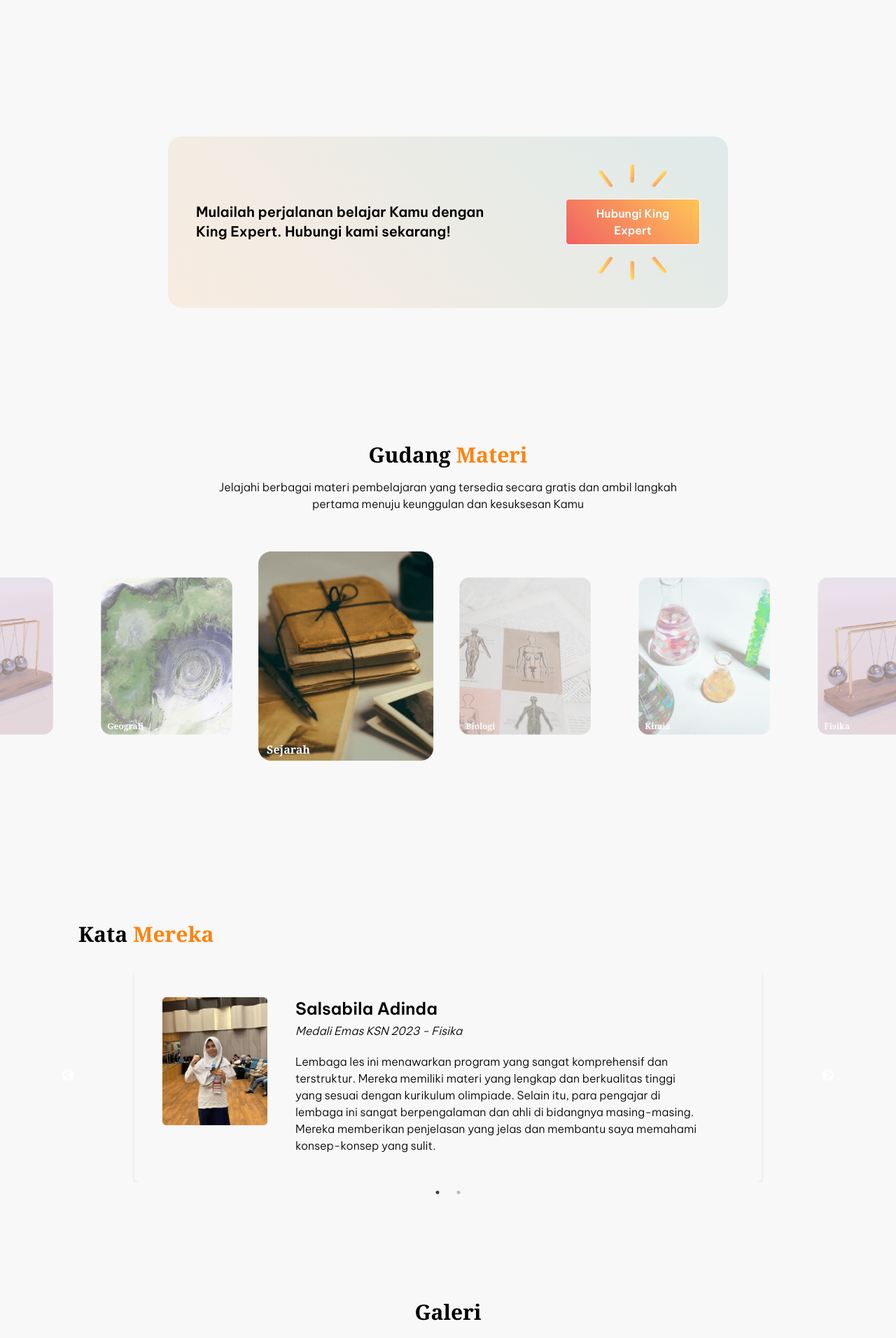
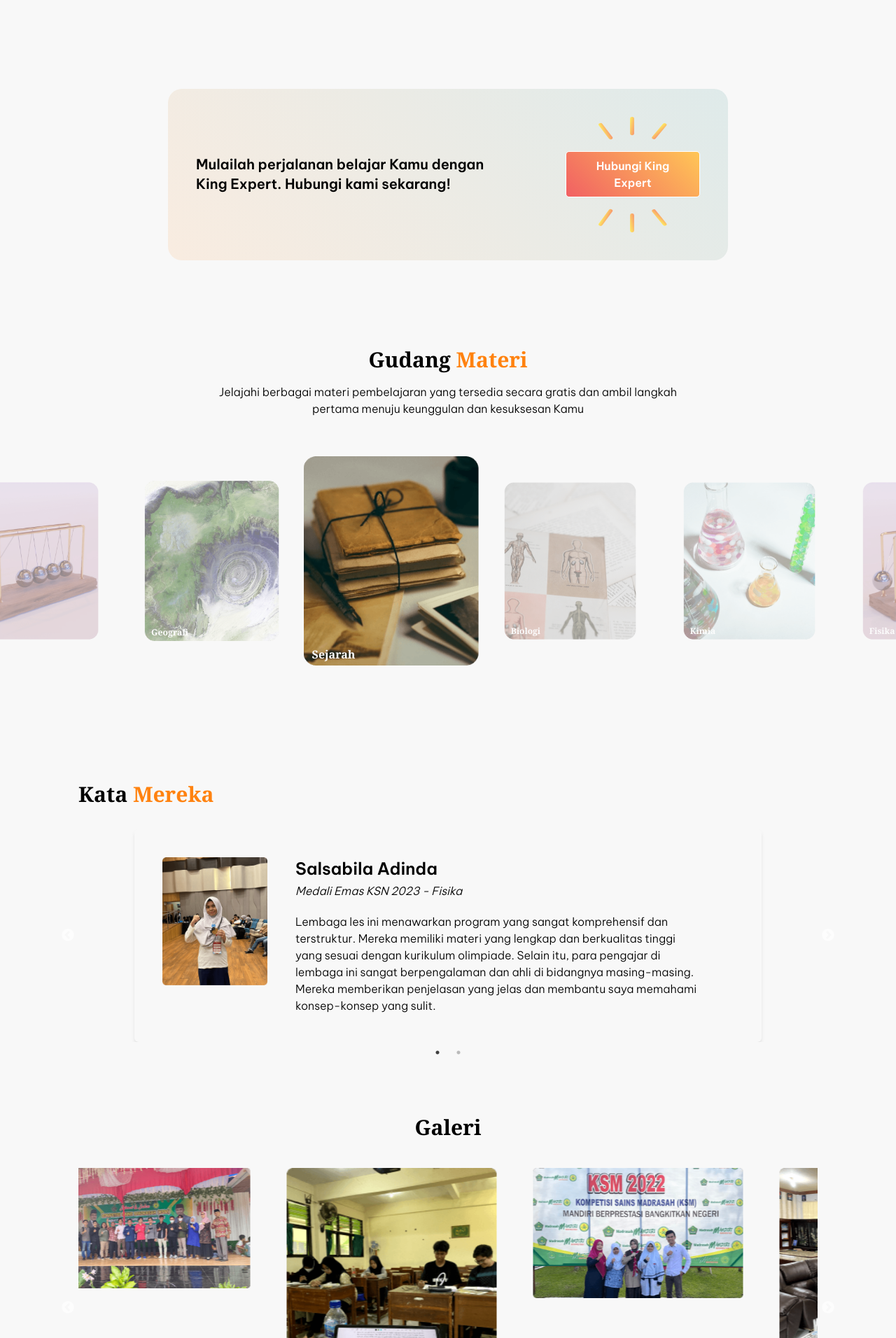
Before and after one commit to bktech-sh/kingexpert, a Next.js app: page / in a window 1280 px wide. Shown: the part 2668-4580 px from the top of the page at 70% size. Built offline with nearby package versions, Linux system fonts and the light colour scheme.

Commit message:
chore: fix padding

```diff
--- a/src/app/components/CardHubungi/index.tsx
+++ b/src/app/components/CardHubungi/index.tsx
@@ -2,7 +2,7 @@ import Image from "next/image";
 
 const CardHubungi = () => {
   return (
-    <div className="flex py-20 px-60">
+    <div className="flex py-3 px-60">
       <div
         className="flex bg-slate-500 w-full py-10 px-10 items-center justify-center gap-20"
         style={{
--- a/src/app/components/Gallery/index.tsx
+++ b/src/app/components/Gallery/index.tsx
@@ -10,7 +10,7 @@ const Gallery = () => {
     slidesToScroll: 1,
     autoplay: true,
     speed: 2000,
-    autoplaySpeed: 1000,
+    autoplaySpeed: 3000,
     cssEase: "linear",
   };
 
--- a/src/app/components/KataMereka/index.tsx
+++ b/src/app/components/KataMereka/index.tsx
@@ -9,11 +9,10 @@ const KataMereka = () => {
     speed: 500,
     slidesToShow: 1,
     slidesToScroll: 1,
-    autoplay: true,
   };
 
   return (
-    <div className="flex flex-col gap-8 px-28 py-28">
+    <div className="flex flex-col gap-8 px-28 py-12">
       <h2 className="text-3xl font-semibold font-serif">
         Kata <span className="text-mainOrange">Mereka</span>
       </h2>
```
